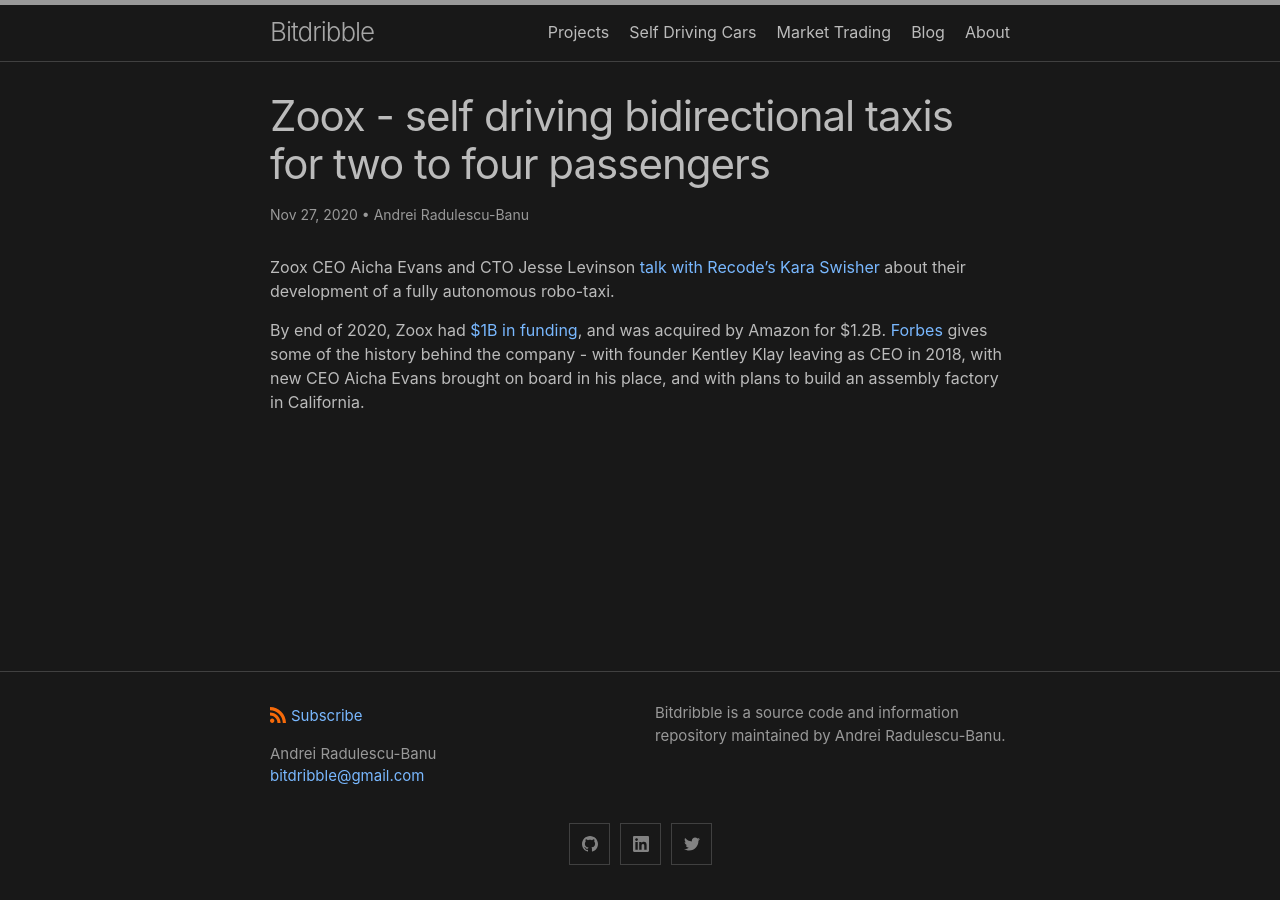
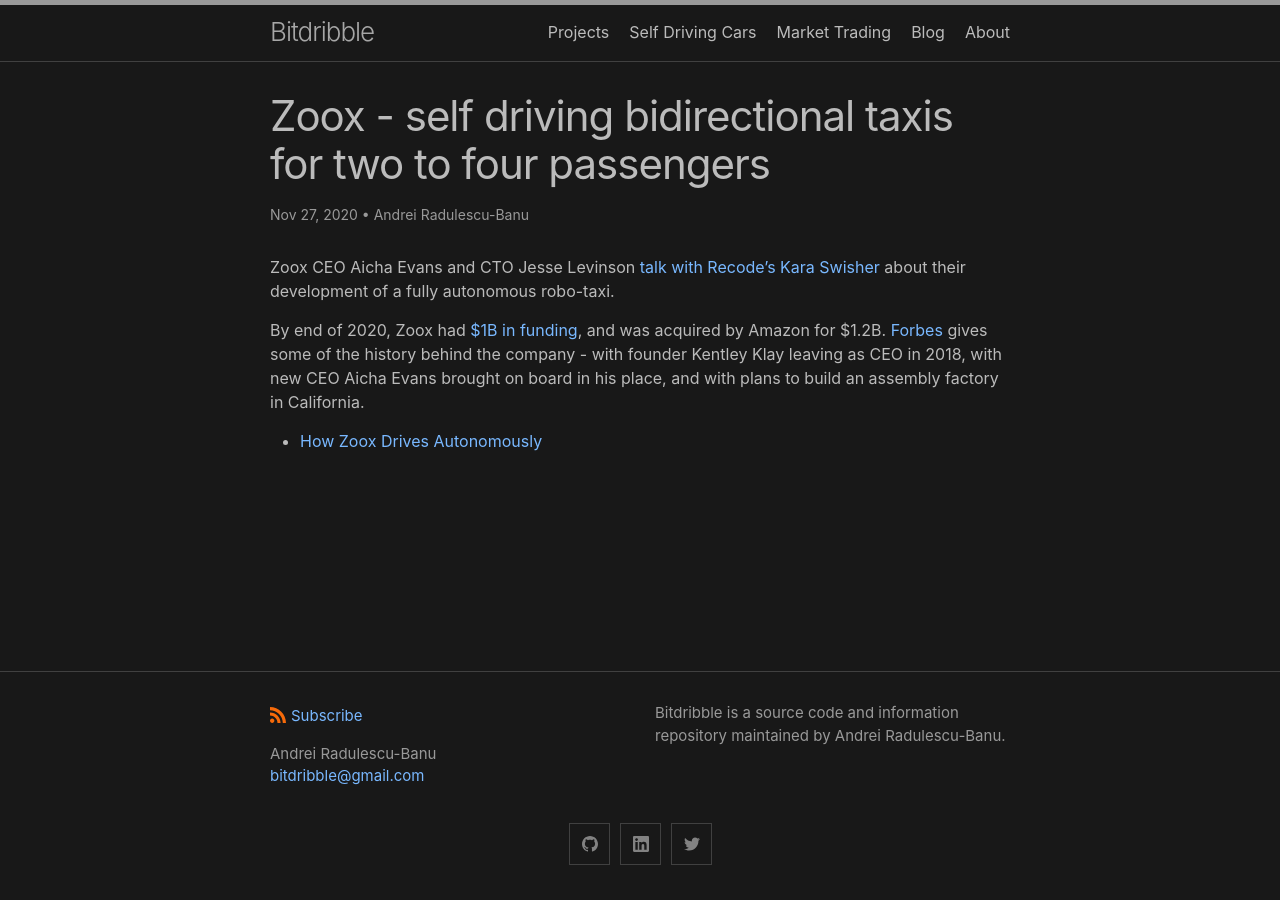
Before and after one commit to analytiq-hub/sigagent.github.io, a Jekyll site: the page built from _posts/2020-11-27-zoox.md, in a window 1280 px wide. Built offline with Jekyll 4.4.1, drawn with Linux system fonts in a browser that asks for light colours.

Commit message:
*** empty log message ***

```diff
--- a/_posts/2020-11-27-zoox.md
+++ b/_posts/2020-11-27-zoox.md
@@ -8,3 +8,5 @@ author:
 Zoox CEO Aicha Evans and CTO Jesse Levinson [talk with Recode's Kara Swisher](https://podcasts.apple.com/us/podcast/aicha-evans-jesse-levinson-self-driving-taxis-will/id1011668648?i=1000467611902) about their development of a fully autonomous robo-taxi.
 
 By end of 2020, Zoox had [$1B in funding](https://www.crunchbase.com/organization/zoox), and was acquired by Amazon for $1.2B. [Forbes](https://www.forbes.com/sites/alanohnsman/2020/11/22/now-an-amazon-company-zoox-is-ready-to-dial-up-its-robotaxi-push/?sh=236466243b0e) gives some of the history behind the company - with founder Kentley Klay leaving as CEO in 2018, with new CEO Aicha Evans brought on board in his place, and with plans to build an assembly factory in California.
+
+* [How Zoox Drives Autonomously](https://www.youtube.com/watch?v=J5uIpUS-j00&feature=youtu.be)
```
